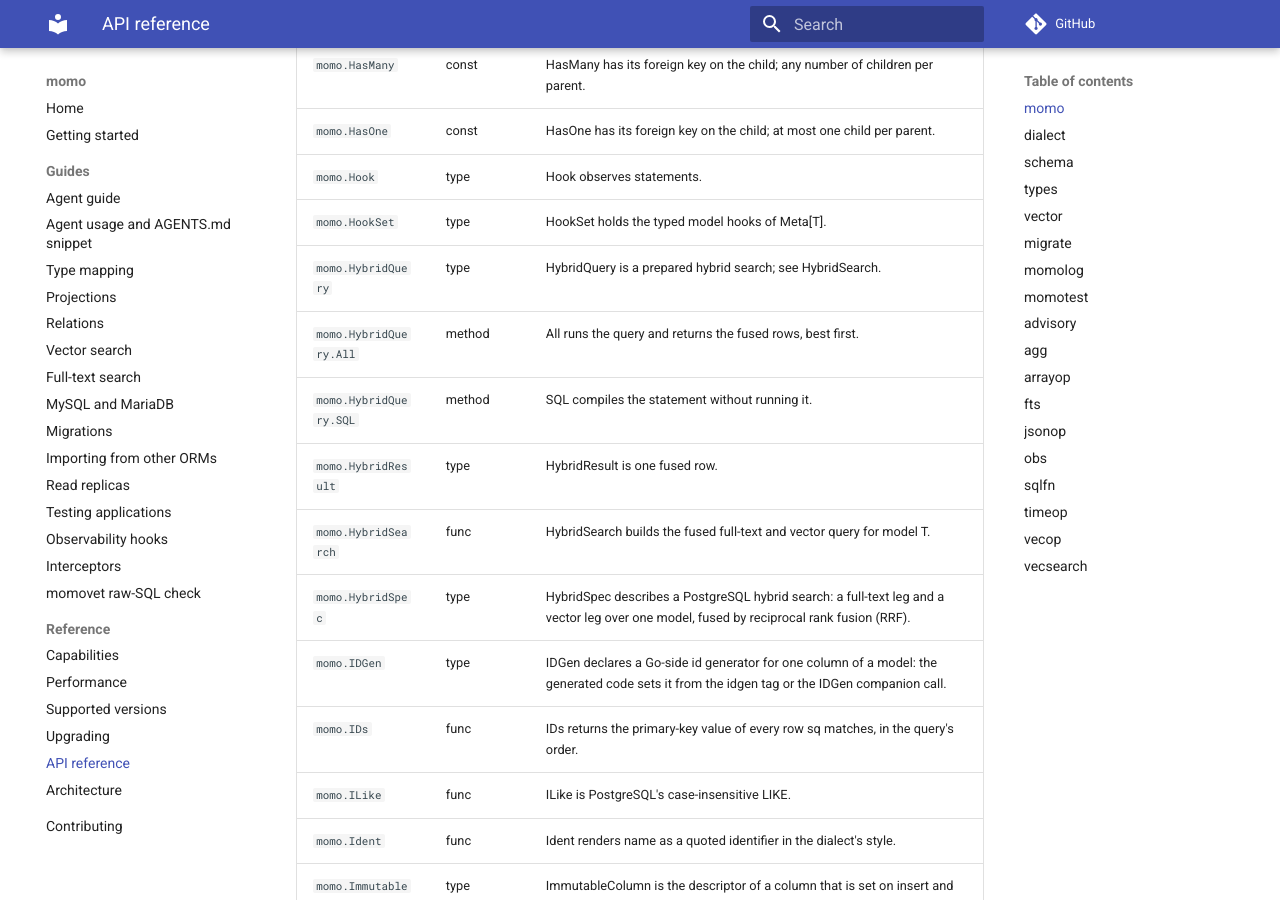
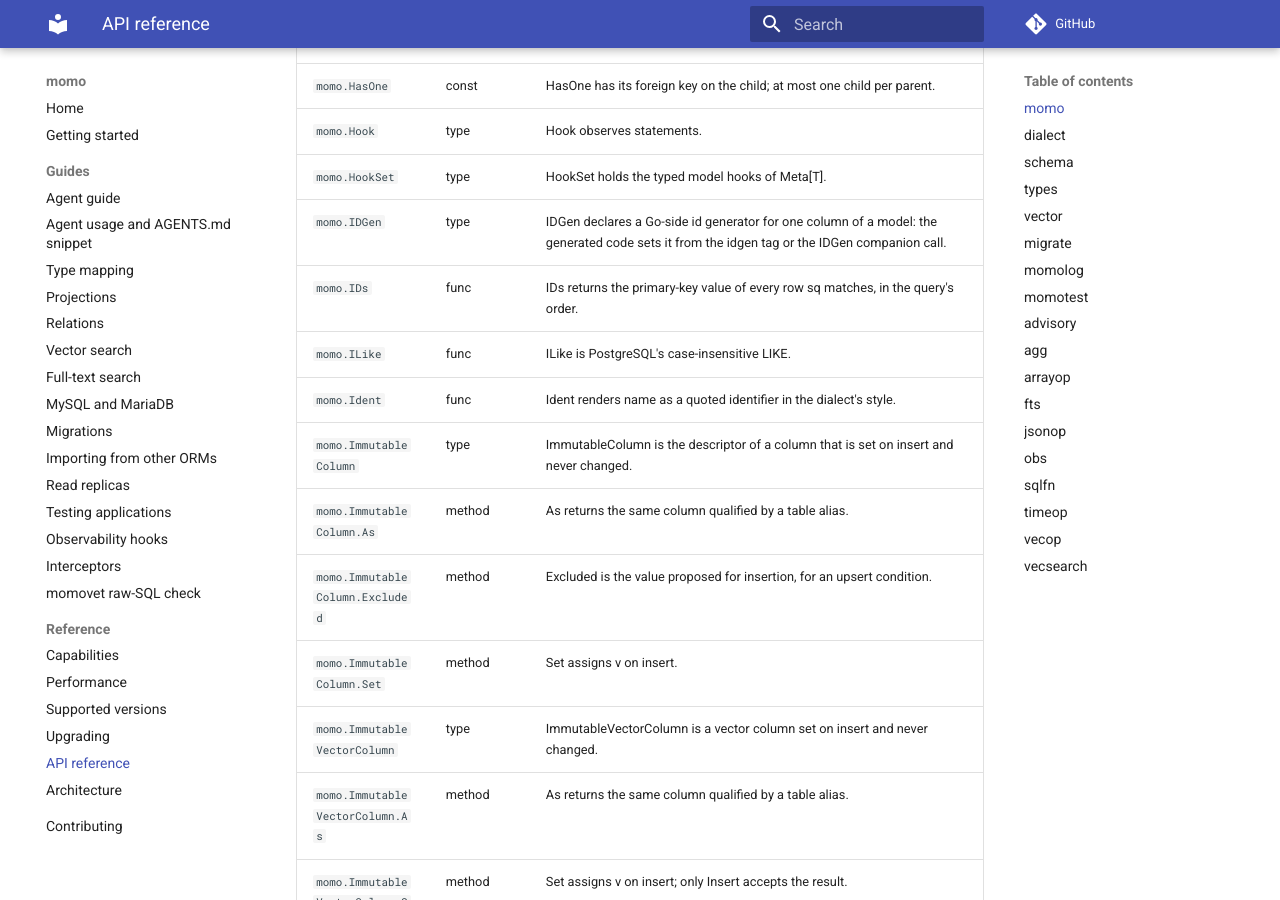
Before and after one commit to azrtydxb/momo, an MkDocs documentation site: the page built from docs/reference.md, in a window 1280 px wide and 900 px high, scrolled down 12550 px. Built offline with MkDocs 1.6.1 and Material for MkDocs 9.7.7, drawn with Linux system fonts in a browser that asks for light colours; comment, search, counter and statistics services are not loaded; the version menu is left out; some of the changed text lies outside the part shown.

```diff
--- a/docs/reference.md
+++ b/docs/reference.md
@@ -111,8 +111,6 @@ Import path: `github.com/azrtydxb/momo`
 | `momo.DB.OnConn`                       | method | OnConn returns a handle whose statements all run on pc, a connection pinned with Pinner.Pin.                                                                                                                                                                                    |
 | `momo.DB.Replica`                      | method | Replica returns a read handle whose plain reads go to replica i, unless the context is a unit of work that has written: then reads go to the primary.                                                                                                                           |
 | `momo.DB.Tx`                           | method | Tx runs fn in a transaction.                                                                                                                                                                                                                                                    |
-| `momo.DefaultHybridCandidates`         | const  | DefaultHybridCandidates is the candidate count of each leg when HybridSpec.TextCandidates or VectorCandidates is zero.                                                                                                                                                          |
-| `momo.DefaultHybridRRFK`               | const  | DefaultHybridRRFK is the rank constant used when HybridSpec.RRFK is zero (Cormack, Clarke and Buettcher, 2009).                                                                                                                                                                 |
 | `momo.Delete`                          | func   | Delete starts a DELETE from T's table.                                                                                                                                                                                                                                          |
 | `momo.DeleteQuery`                     | type   | DeleteQuery builds a DELETE of one model table.                                                                                                                                                                                                                                 |
 | `momo.DeleteQuery.AllRows`             | method | AllRows confirms that a DELETE without WHERE is intended.                                                                                                                                                                                                                       |
@@ -208,12 +207,6 @@ Import path: `github.com/azrtydxb/momo`
 | `momo.HasOne`                          | const  | HasOne has its foreign key on the child; at most one child per parent.                                                                                                                                                                                                          |
 | `momo.Hook`                            | type   | Hook observes statements.                                                                                                                                                                                                                                                       |
 | `momo.HookSet`                         | type   | HookSet holds the typed model hooks of Meta\[T\].                                                                                                                                                                                                                               |
-| `momo.HybridQuery`                     | type   | HybridQuery is a prepared hybrid search; see HybridSearch.                                                                                                                                                                                                                      |
-| `momo.HybridQuery.All`                 | method | All runs the query and returns the fused rows, best first.                                                                                                                                                                                                                      |
-| `momo.HybridQuery.SQL`                 | method | SQL compiles the statement without running it.                                                                                                                                                                                                                                  |
-| `momo.HybridResult`                    | type   | HybridResult is one fused row.                                                                                                                                                                                                                                                  |
-| `momo.HybridSearch`                    | func   | HybridSearch builds the fused full-text and vector query for model T.                                                                                                                                                                                                           |
-| `momo.HybridSpec`                      | type   | HybridSpec describes a PostgreSQL hybrid search: a full-text leg and a vector leg over one model, fused by reciprocal rank fusion (RRF).                                                                                                                                        |
 | `momo.IDGen`                           | type   | IDGen declares a Go-side id generator for one column of a model: the generated code sets it from the idgen tag or the IDGen companion call.                                                                                                                                     |
 | `momo.IDs`                             | func   | IDs returns the primary-key value of every row sq matches, in the query's order.                                                                                                                                                                                                |
 | `momo.ILike`                           | func   | ILike is PostgreSQL's case-insensitive LIKE.                                                                                                                                                                                                                                    |
```
Also changed, not shown: other parts of docs/reference.md (+1 -0 lines).
